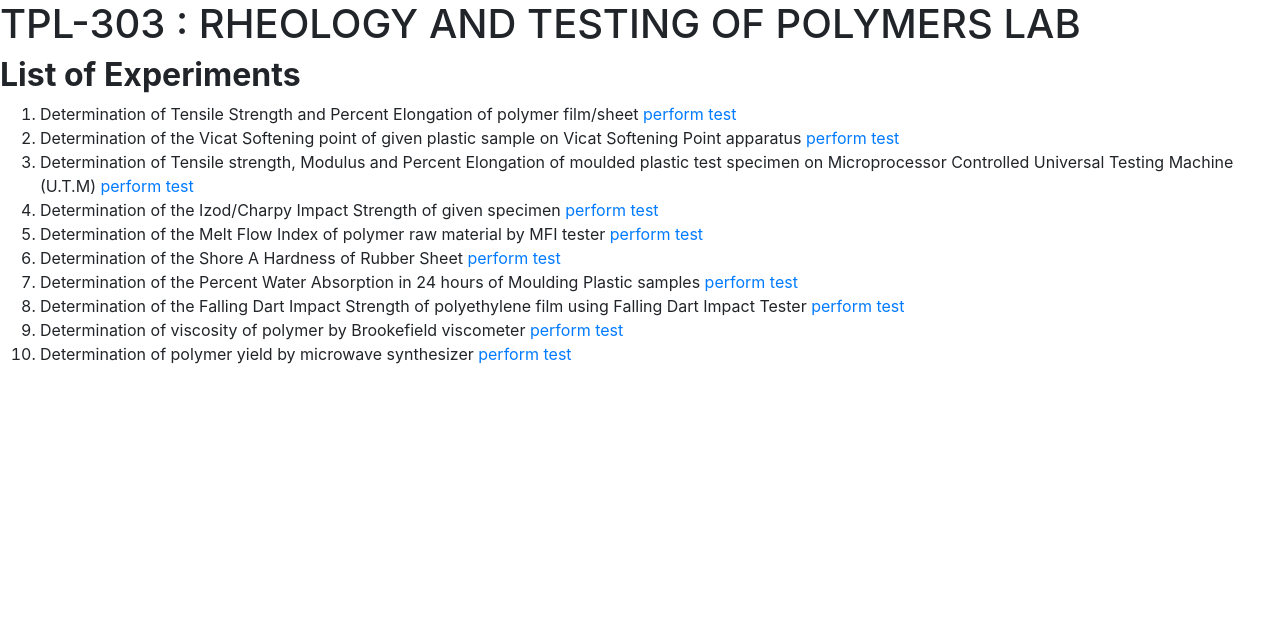
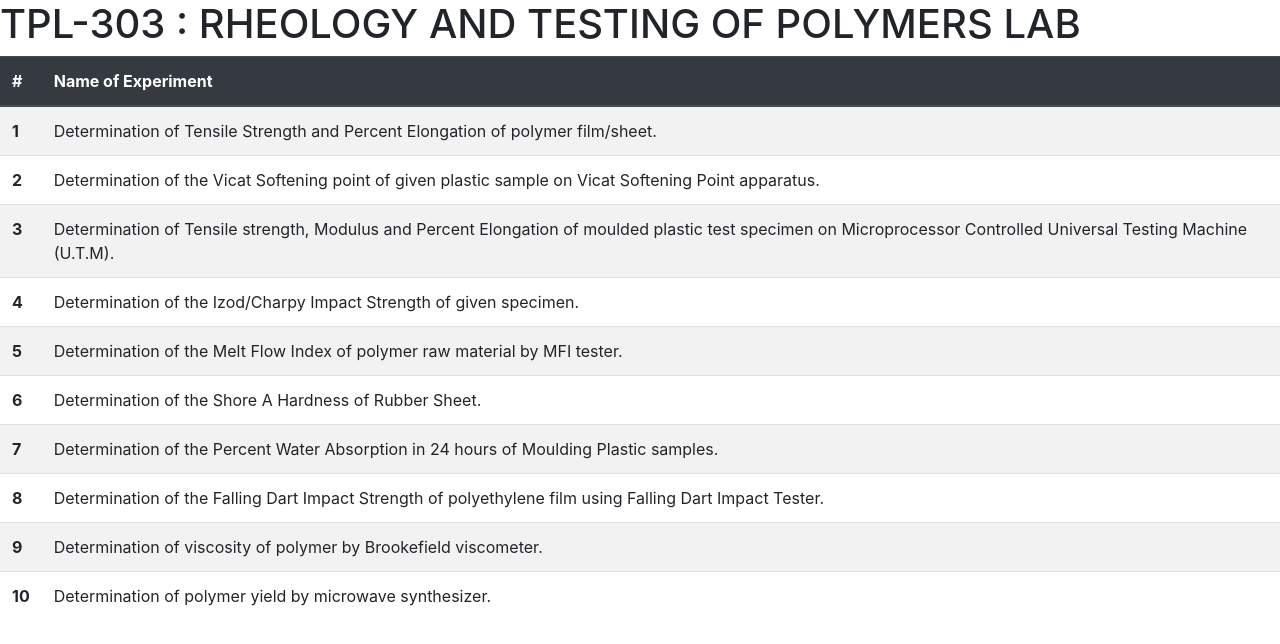
Before and after one commit to Vidit-Yadav/RTOP-lab, an Angular app: page / in a window 1280 px wide. Shown: the top 644 px of the page. Built offline with nearby package versions, Linux system fonts and the light colour scheme.

Commit message:
Added table at home

```diff
--- a/src/app/app.component.css
+++ b/src/app/app.component.css
@@ -0,0 +1,3 @@
+.main {
+    display: block;
+}
--- a/src/app/app.component.html
+++ b/src/app/app.component.html
@@ -1 +1 @@
-<router-outlet></router-outlet>
+<router-outlet class="main"></router-outlet>
--- a/src/app/layout/home/home.component.css
+++ b/src/app/layout/home/home.component.css
@@ -0,0 +1,3 @@
+.tb-row {
+    cursor: pointer;
+}
--- a/src/app/layout/home/home.component.html
+++ b/src/app/layout/home/home.component.html
@@ -1,39 +1,68 @@
 <h1>TPL-303 : RHEOLOGY AND TESTING OF POLYMERS LAB</h1>
 
-<h2><strong>List of Experiments</strong></h2>
 <div>
-    <ol>
-        <!-- don't forget to replace # with path where you want user to be nevigated-->
-        <li>Determination of Tensile Strength and Percent Elongation of polymer film/sheet
-            <a routerLink="/exp1">perform test</a>
-        </li>
-        <li>Determination of the Vicat Softening point of given plastic sample on Vicat Softening Point apparatus
-            <a routerLink="/exp2">perform test</a>
-        </li>
-        <li>Determination of Tensile strength, Modulus and Percent Elongation of moulded plastic test specimen on
-            Microprocessor Controlled Universal Testing Machine (U.T.M)
-            <a routerLink="/exp3">perform test</a>
-        </li>
-        <li>Determination of the Izod/Charpy Impact Strength of given specimen
-            <a routerLink="/exp4">perform test</a>
-        </li>
-        <li>Determination of the Melt Flow Index of polymer raw material by MFI tester
-            <a routerLink="/exp5">perform test</a>
-        </li>
-        <li>Determination of the Shore A Hardness of Rubber Sheet
-            <a routerLink="/exp6">perform test</a>
-        </li>
-        <li>Determination of the Percent Water Absorption in 24 hours of Moulding Plastic samples
-            <a routerLink="/exp7">perform test</a>
-        </li>
-        <li>Determination of the Falling Dart Impact Strength of polyethylene film using Falling Dart Impact Tester
-            <a routerLink="/exp8">perform test</a>
-        </li>
-        <li>Determination of viscosity of polymer by Brookefield viscometer
-            <a routerLink="/exp9">perform test</a>
-        </li>
-        <li>Determination of polymer yield by microwave synthesizer
-            <a routerLink="/exp10">perform test</a>
-        </li>
-    </ol>
+
+    <table class="table table-striped" >
+        <thead class="thead-dark">
+            <th>
+                #
+            </th>
+            <th>
+                Name of Experiment
+            </th>
+        </thead>
+        <tbody>
+            <tr class="tb-row" routerLink="exp1">
+                <th class="scope">1</th>
+                <td>Determination of Tensile Strength and Percent Elongation of polymer film/sheet.</td>
+            </tr>
+
+            <tr class="tb-row" routerLink="exp2">
+                <th class="scope">2</th>
+                <td>Determination of the Vicat Softening point of given plastic sample on Vicat Softening Point apparatus.</td>
+            </tr>
+
+            <tr class="tb-row" routerLink="exp3">
+                <th class="scope">3</th>
+                <td>Determination of Tensile strength, Modulus and Percent Elongation of moulded plastic test specimen on
+                    Microprocessor Controlled Universal Testing Machine (U.T.M).</td>
+            </tr>
+
+            <tr class="tb-row" routerLink="exp4">
+                <th class="scope">4</th>
+                <td>Determination of the Izod/Charpy Impact Strength of given specimen.</td>
+            </tr>
+
+            <tr class="tb-row" routerLink="exp5">
+                <th class="scope">5</th>
+                <td>Determination of the Melt Flow Index of polymer raw material by MFI tester.</td>
+            </tr>
+
+            <tr class="tb-row" routerLink="exp6">
+                <th class="scope">6</th>
+                <td>Determination of the Shore A Hardness of Rubber Sheet.</td>
+            </tr>
+
+            <tr class="tb-row" routerLink="exp7">
+                <th class="scope">7</th>
+                <td>Determination of the Percent Water Absorption in 24 hours of Moulding Plastic samples.</td>
+            </tr>
+
+            <tr class="tb-row" routerLink="exp8">
+                <th class="scope">8</th>
+                <td>Determination of the Falling Dart Impact Strength of polyethylene film using Falling Dart Impact Tester.</td>
+            </tr>
+
+            <tr class="tb-row" routerLink="exp9">
+                <th class="scope">9</th>
+                <td>Determination of viscosity of polymer by Brookefield viscometer.</td>
+            </tr>
+
+            <tr class="tb-row" routerLink="exp10">
+                <th class="scope">10</th>
+                <td>Determination of polymer yield by microwave synthesizer.</td>
+            </tr>
+
+        </tbody>
+    </table>
 </div>
```
Also changed, not shown: firebase.json (added), 1 other file (tests, documents, lock files or other folders).
